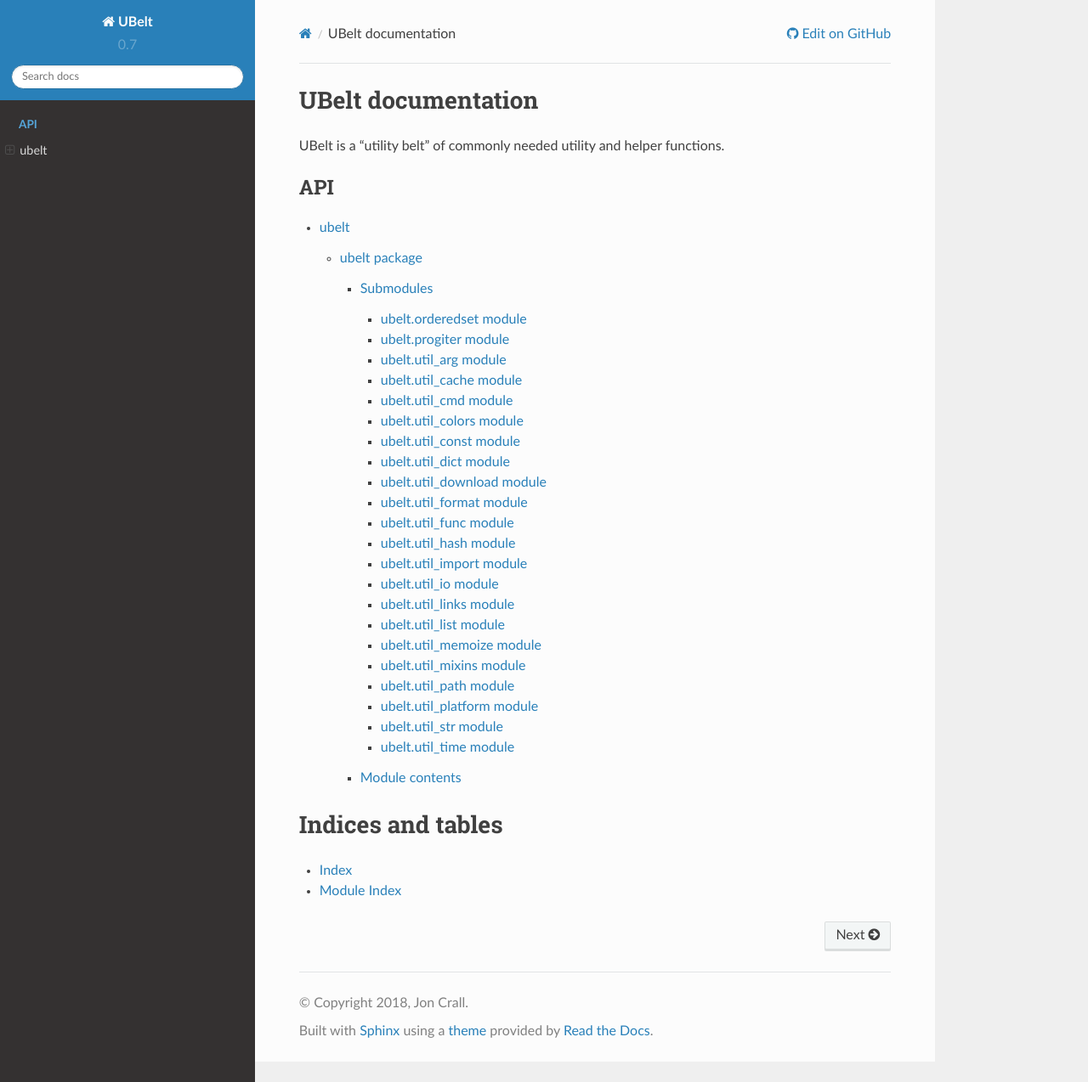
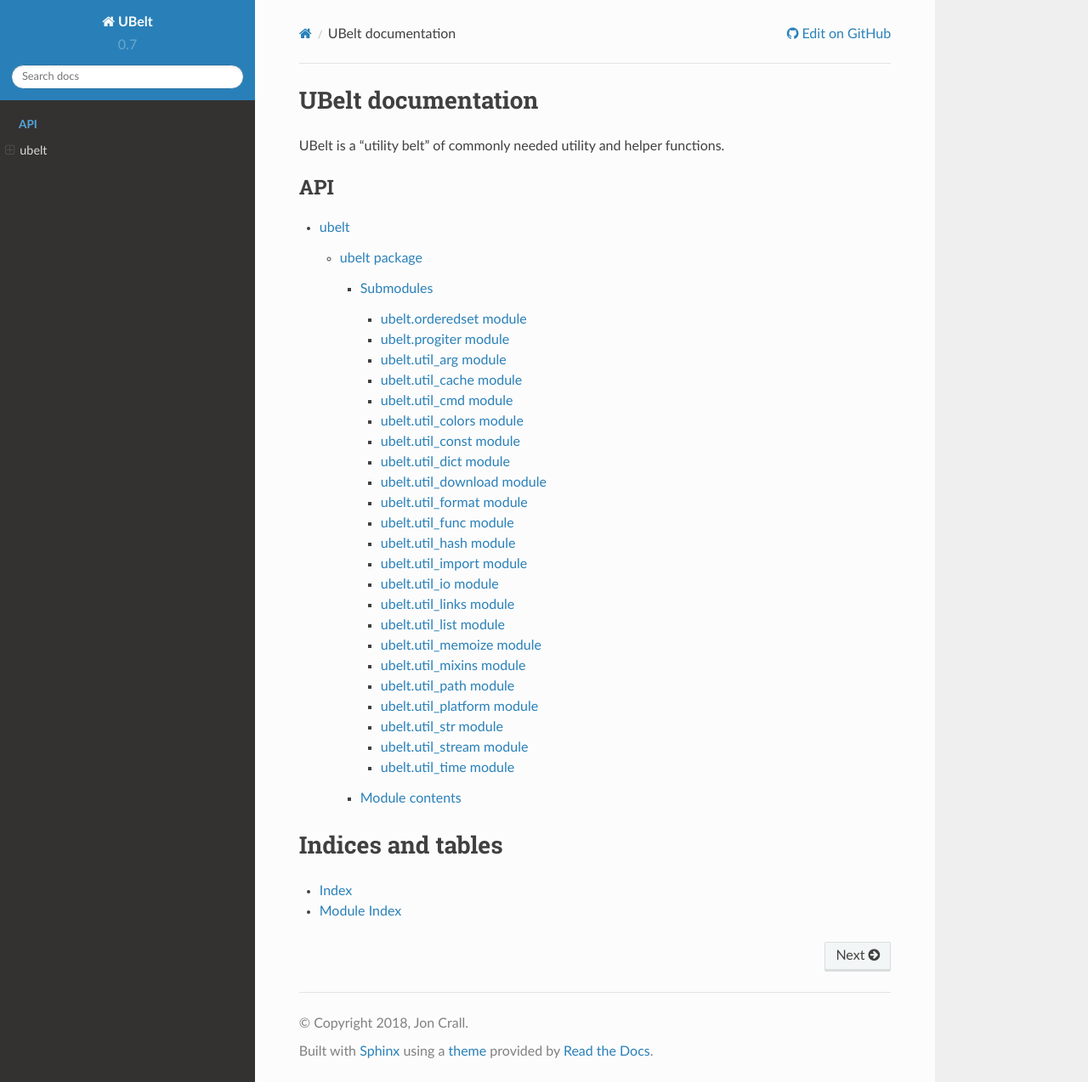
Before and after one commit to Erotemic/ubelt, a Sphinx documentation site: the page built from docs/source/index.rst, in a window 1280 px wide and 1274 px high. Shown: the whole window at 85% size. Built offline with Sphinx 7.4.7 and the Read the Docs theme 2.0.0, drawn with Linux system fonts in a browser that asks for light colours.

Commit message:
Added docs for util_stream

```diff
--- a/docs/source/ubelt.rst
+++ b/docs/source/ubelt.rst
@@ -27,6 +27,7 @@
    ubelt.util_path
    ubelt.util_platform
    ubelt.util_str
+   ubelt.util_stream
    ubelt.util_time
 
 Module contents
--- /dev/null
+++ b/docs/source/ubelt.util_stream.rst
@@ -0,0 +1,7 @@
+ubelt.util\_stream module
+=========================
+
+.. automodule:: ubelt.util_stream
+    :members:
+    :undoc-members:
+    :show-inheritance:
```
